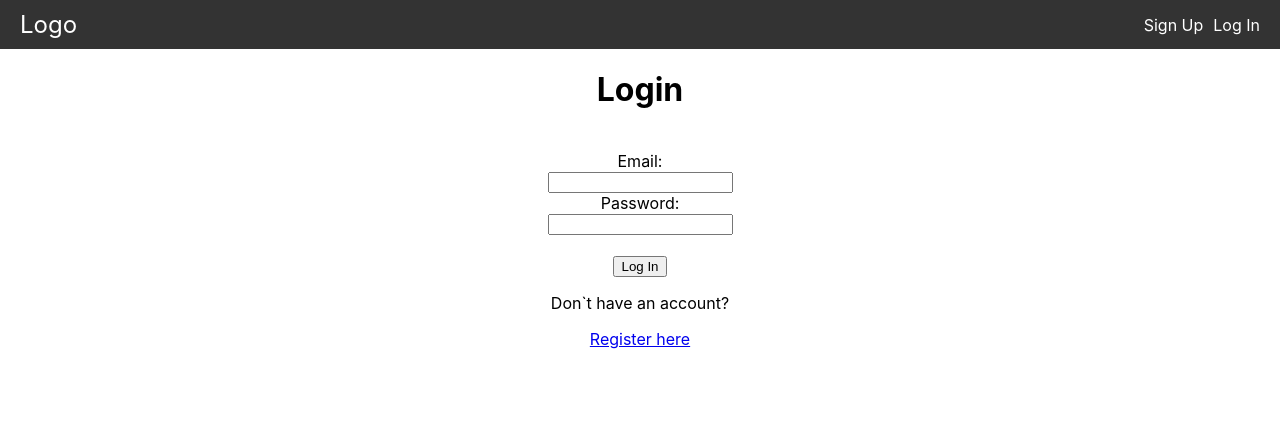
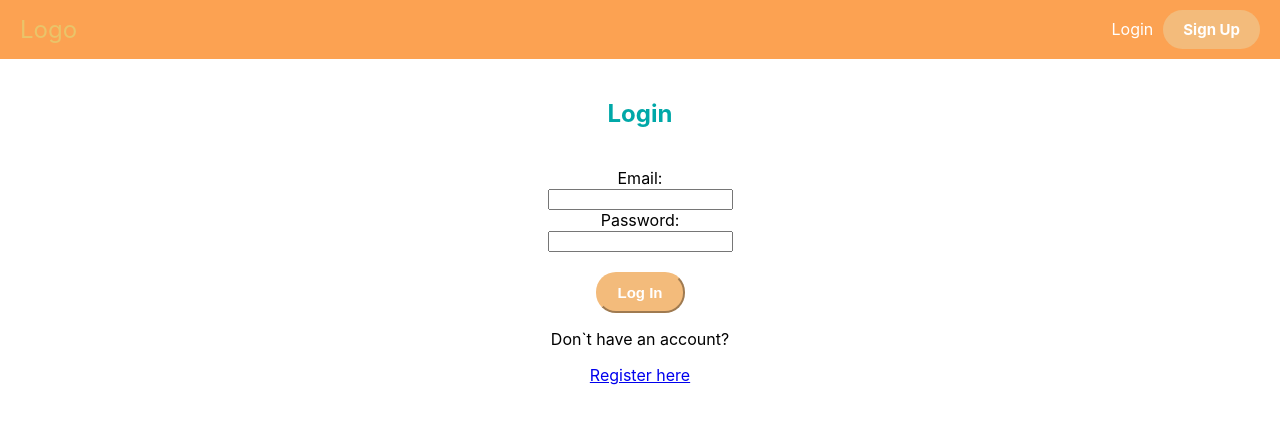
Before and after one commit to ProjectWeBuzz/client-side, a React (Create React App) app: page /login in a window 1280 px wide. Shown: the top 422 px of the page. Built offline with nearby package versions, Linux system fonts and the light colour scheme.

Commit message:
css changes

```diff
--- a/src/App.css
+++ b/src/App.css
@@ -41,13 +41,14 @@
   display: flex;
   justify-content: space-between;
   align-items: center;
-  background-color: #333;
+  background-color: #fca252;
   color: white;
   padding: 10px 20px;
 }
 
 .navbar-logo {
   font-size: 24px;
+  color: #E9C46A;
 }
 
 .navbar-buttons a {
@@ -59,3 +60,57 @@
 .navbar-buttons a:first-child {
   margin-left: 0;
 }
+
+.signUpContainer h2{
+  color: #00a8a8;
+}
+
+.loginContainer h2{
+  color: #00a8a8;
+}
+
+.round-button {
+  display: inline-block;
+  background-color: #f3bb7b;
+  color: white;
+  padding: 10px 20px;
+  border-radius: 20px;
+  text-align: center;
+  text-decoration: none;
+  font-weight: bold;
+  font-size: 15px
+}
+
+.round-button2 {
+  border-color: #f3bb7b;
+  background-color: #f3bb7b;
+  color: white;
+  padding: 10px 20px;
+  border-radius: 20px;
+  text-align: center;
+  text-decoration: none;
+  font-weight: bold;
+  font-size: 15px;
+}
+/* Style for the rectangular container */
+.home-container {
+  display: flex;
+  padding: 100px; /* Add padding to space the content from the edges */
+}
+
+.sloganContainer {
+  flex: 1;
+  padding-right: 25px;
+  font-family: 'Poppins', sans-serif;
+  font-size: 30px;
+  color: #d95d39;
+}
+
+.imageContainer {
+  flex: 1;
+}
+
+.imageContainer img {
+  max-width: 80%;
+  height: auto;
+}
--- a/src/components/NavBar.js
+++ b/src/components/NavBar.js
@@ -6,8 +6,11 @@ const NavBar = () => {
     <nav className="navbar">
       <div className="navbar-logo">Logo</div>
       <div className="navbar-buttons">
-        <Link to="/signup">Sign Up</Link>
-        <Link to="/login">Log In</Link>
+        <Link to="/login">Login</Link>
+        <Link to="/signup" className="round-button">
+        Sign Up
+        </Link>
+
       </div>
     </nav>
   );
--- a/src/pages/HomePage.js
+++ b/src/pages/HomePage.js
@@ -1,17 +1,15 @@
 import React from 'react';
-
 
 const HomePage = () => {
   return (
-    <div className='home-container'>
-    <div className='sloganContainer'>
-      <p>The place where you can find</p>
-      <p>your art or tech buddy!</p>
+    <div className="home-container">
+      <div className="sloganContainer">
+        <h3>Find your art or tech buddy!</h3>
+      </div>
+      <div className="imageContainer">
+        <img src="./connect-test-image.png" alt="imgTest" />
+      </div>
     </div>
-    <div className='imageContainer'>
-      <img src="/public/connect-test-image.png" alt="imgTest" />
-    </div>
-  </div>
   );
 };
 
--- a/src/pages/LoginPage.js
+++ b/src/pages/LoginPage.js
@@ -19,8 +19,8 @@ setUser(user => ({...user, [name]: value}))
   return (
     <div className="loginContainer">
       <form onSubmit={handleLoginSubmit} className="loginForm">
-      <div>
-          <h1>Login</h1>
+      <div><br></br>
+          <h2>Login</h2>
           <br></br>
 
           <label>Email:</label>
@@ -35,7 +35,7 @@ setUser(user => ({...user, [name]: value}))
           <br></br>
           <br></br>
 
-        <button type="submit">Log In</button>
+          <button  className="round-button2" type="submit">Log In</button>
       </div>
       </form>
 
--- a/src/pages/SignUpPage.js
+++ b/src/pages/SignUpPage.js
@@ -4,7 +4,7 @@ import { Link } from "react-router-dom";
 
 function SignUp() {
 
-  const [user, setUser] = useState({username: '', password: '', email: ''});
+  const [user, setUser] = useState({username: '', email: '', password: ''});
 
   const handleChange = (e) => {
     const name = e.target.name;
@@ -20,8 +20,8 @@ function SignUp() {
   return (
     <div className="signUpContainer">
       <form onSubmit={handleSignupSubmit} className="signUpForm">
-      <div>
-          <h1>Sign up</h1> <br></br>
+      <div><br></br>
+          <h2>Sign up</h2> <br></br>
 
           <label>Username</label>
           <br />
@@ -39,7 +39,7 @@ function SignUp() {
 
           <br></br>
           <br></br>
-        <button type="submit">Sign Up</button>
+          <button  className="round-button2" type="submit">Sign Up</button>
       </div>
       </form>
 
```
